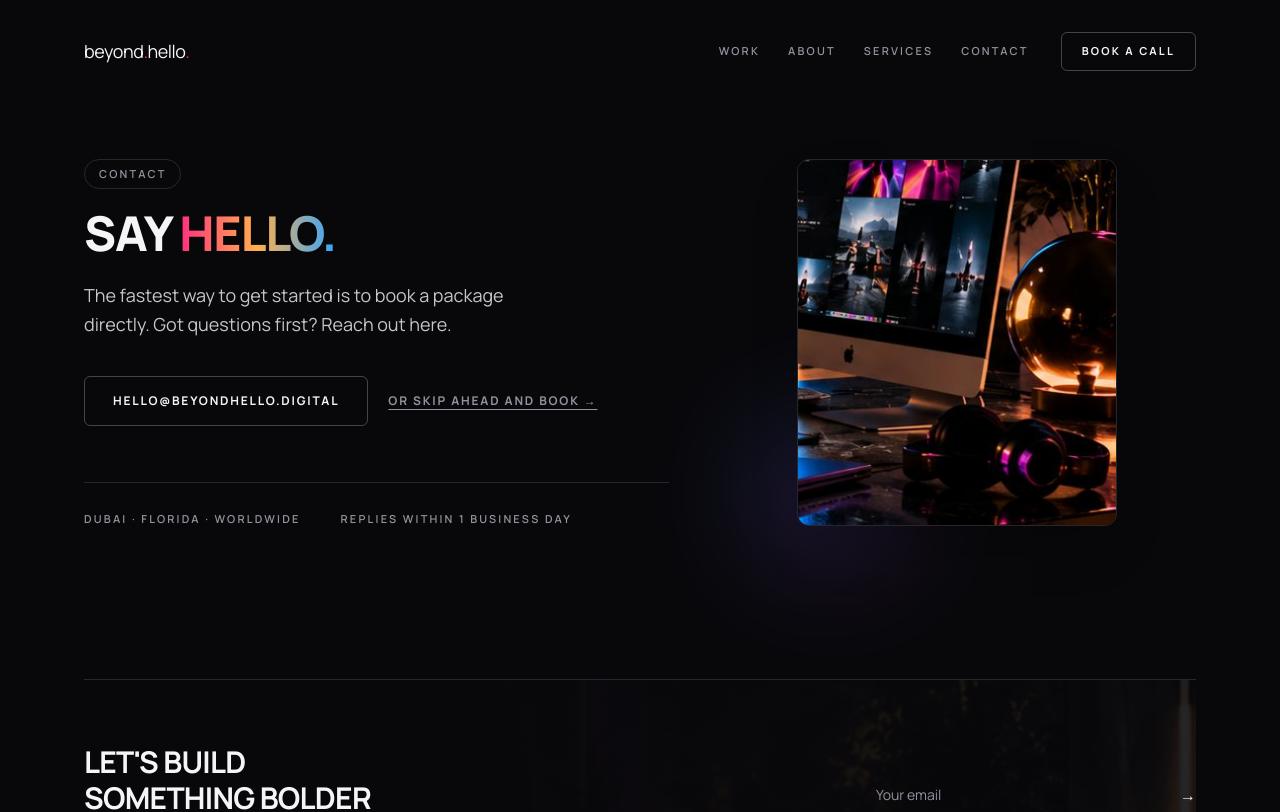
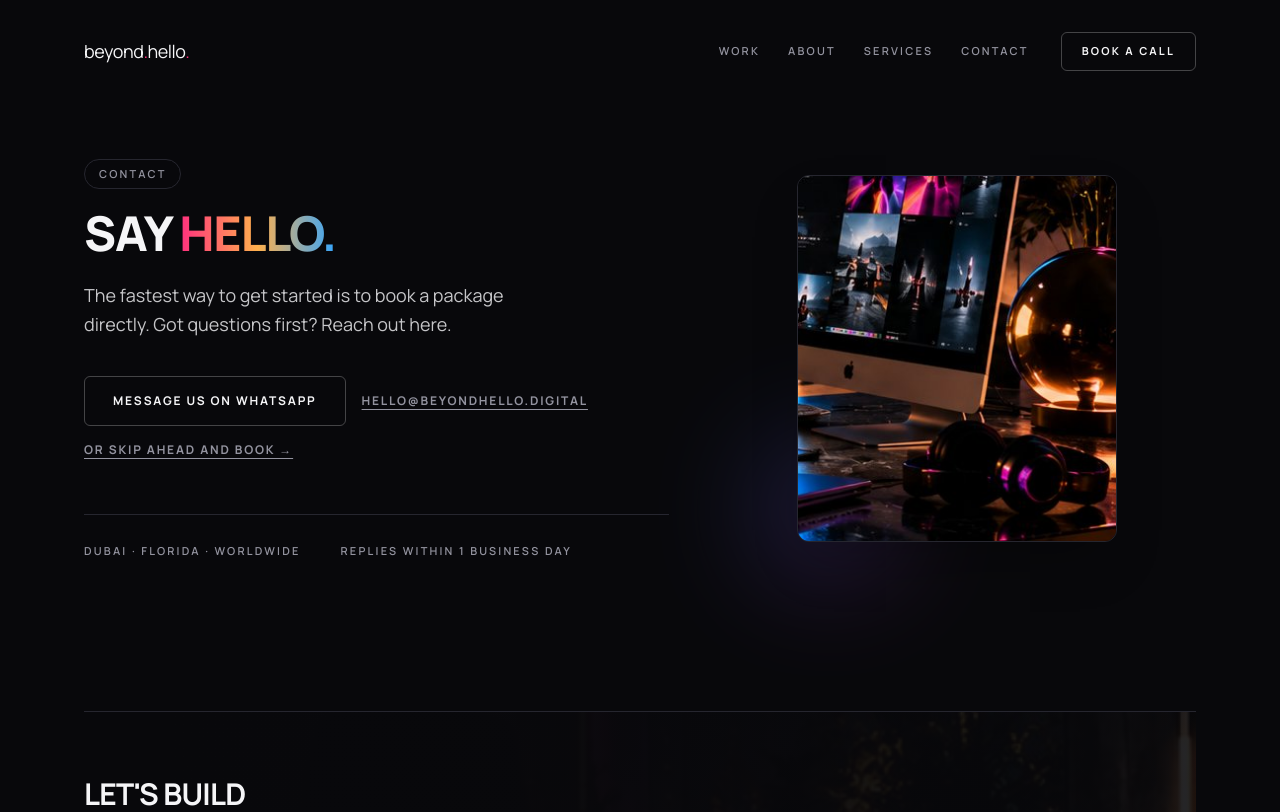
Before and after one commit to LiliG1985/DigitalDesign, a Next.js app: page /contact in a window 1280 px wide. Shown: the top 812 px of the page. Built offline with nearby package versions, Linux system fonts and the light colour scheme.

Commit message:
Add files via upload

```diff
--- a/app/contact/page.js
+++ b/app/contact/page.js
@@ -5,8 +5,9 @@ export const metadata = {
   description: "Get in touch with Beyond Hello.",
 };
 
-// TODO (Lili): swap in your real inbox + socials once the domain is set up.
+// TODO (Lili): swap in your real inbox once the domain is set up.
 const CONTACT_EMAIL = "hello@beyondhello.digital";
+const WHATSAPP_LINK = "https://wa.me/971552537712";
 
 export default function ContactPage() {
   return (
@@ -22,8 +23,16 @@ export default function ContactPage() {
             Reach out here.
           </p>
 
-          <div className="mt-9 flex flex-col gap-5 sm:flex-row sm:items-center">
-            <a href={`mailto:${CONTACT_EMAIL}`} className="btn-primary">
+          <div className="mt-9 flex flex-col gap-4 sm:flex-row sm:flex-wrap sm:items-center">
+            <a
+              href={WHATSAPP_LINK}
+              target="_blank"
+              rel="noreferrer"
+              className="btn-primary"
+            >
+              Message us on WhatsApp
+            </a>
+            <a href={`mailto:${CONTACT_EMAIL}`} className="btn-secondary">
               {CONTACT_EMAIL}
             </a>
             <Link href="/book" className="btn-secondary">
--- a/components/Footer.js
+++ b/components/Footer.js
@@ -5,6 +5,7 @@ import { useState } from "react";
 
 // TODO (Lili): swap in your real Instagram / LinkedIn URLs once you have them.
 const SOCIALS = [
+  { label: "WhatsApp", href: "https://wa.me/971552537712" },
   { label: "Instagram", href: "#" },
   { label: "LinkedIn", href: "#" },
   { label: "Email", href: "mailto:hello@beyondhello.digital" },
```
